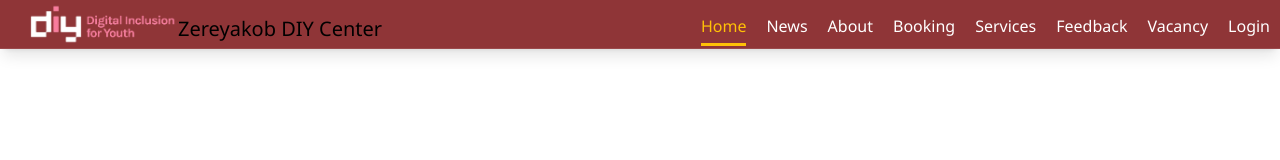
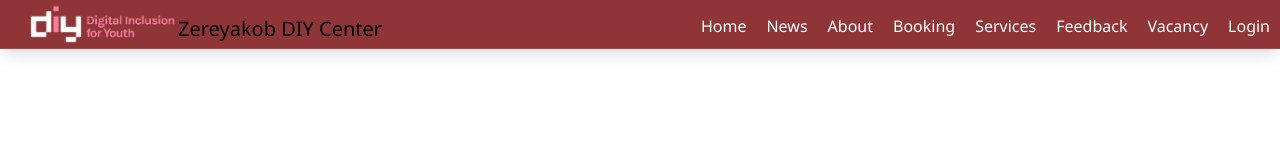
Before and after one commit to kifludev/AsteZeriakobDycenterwebProject, a React (Vite) app: page / in a window 1280 px wide. Shown: the top 160 px of the page. Built offline with nearby package versions, Linux system fonts and the light colour scheme.

Commit message:
the last update

```diff
--- a/package.json
+++ b/package.json
@@ -1,5 +1,5 @@
 {
-  "homepage": "https://kifludev.github.io/AsteZeriakobDycenterwebProject/",
+  "homepage": "https://kifludev.github.io/AsteZeriakobDycenterwebProject",
   "name": "latest",
   "private": true,
   "version": "0.0.0",
--- a/src/App.jsx
+++ b/src/App.jsx
@@ -40,7 +40,7 @@ function App() {
       )}
 
       <Routes>
-        <Route path="/AsteZeriakobDycenterwebProject" element={<HomePage />} />
+        <Route path="AsteZeriakobDycenterwebProject" element={<HomePage />} />
         <Route path="about" element={<AboutPage />} />
 
         {/* ✅ PASS FUNCTION CORRECTLY */}
--- a/src/components/header/Navbar.jsx
+++ b/src/components/header/Navbar.jsx
@@ -10,7 +10,7 @@ export function Navbar({ menuOpen, setMenuOpen }) {
     <nav className="fixed top-0 w-full z-40 bg-[rgba(var(--bs-primary-rgb),0.8)] backdrop-blur-lg border-b border-white/10 shadow-lg navbar-nav">
       <div className="w-full relative">
         <div className="flex items-center justify-between  h-12">
-          <NavLink to="/" className="flex items-center ml-7 p-0">
+          <NavLink to="/AsteZeriakobDycenterwebProject" className="flex items-center ml-7 p-0">
             <img
               src="logo1.png"
               className="mx-0"
@@ -30,7 +30,7 @@ export function Navbar({ menuOpen, setMenuOpen }) {
 
           <div className="hidden md:flex items-center space-x-4 mt-3 ">
             <NavLink
-              to="/"
+              to="/AsteZeriakobDycenterwebProject"
               className="text-gray-300 hover:text-white transition-colors ml-5 nav-link"
             >
               Home
```
